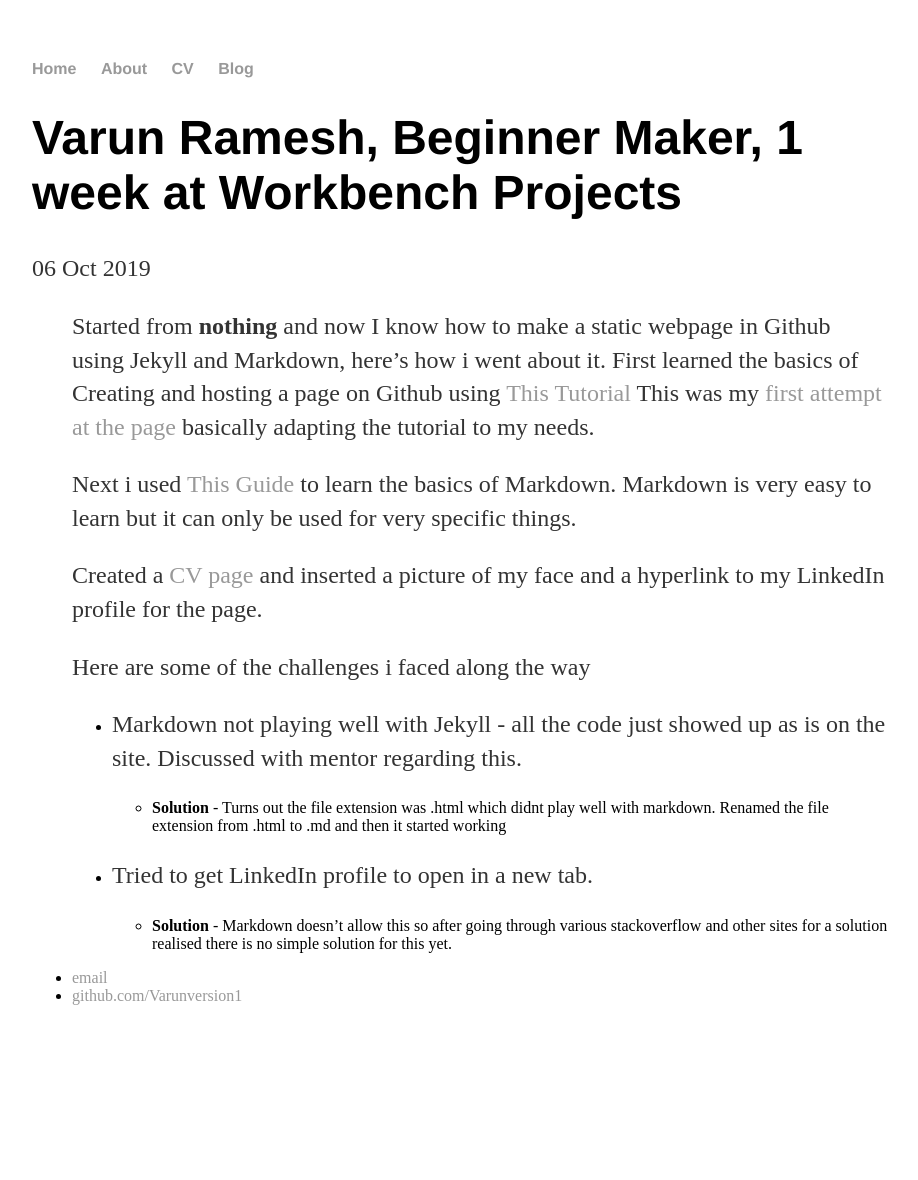
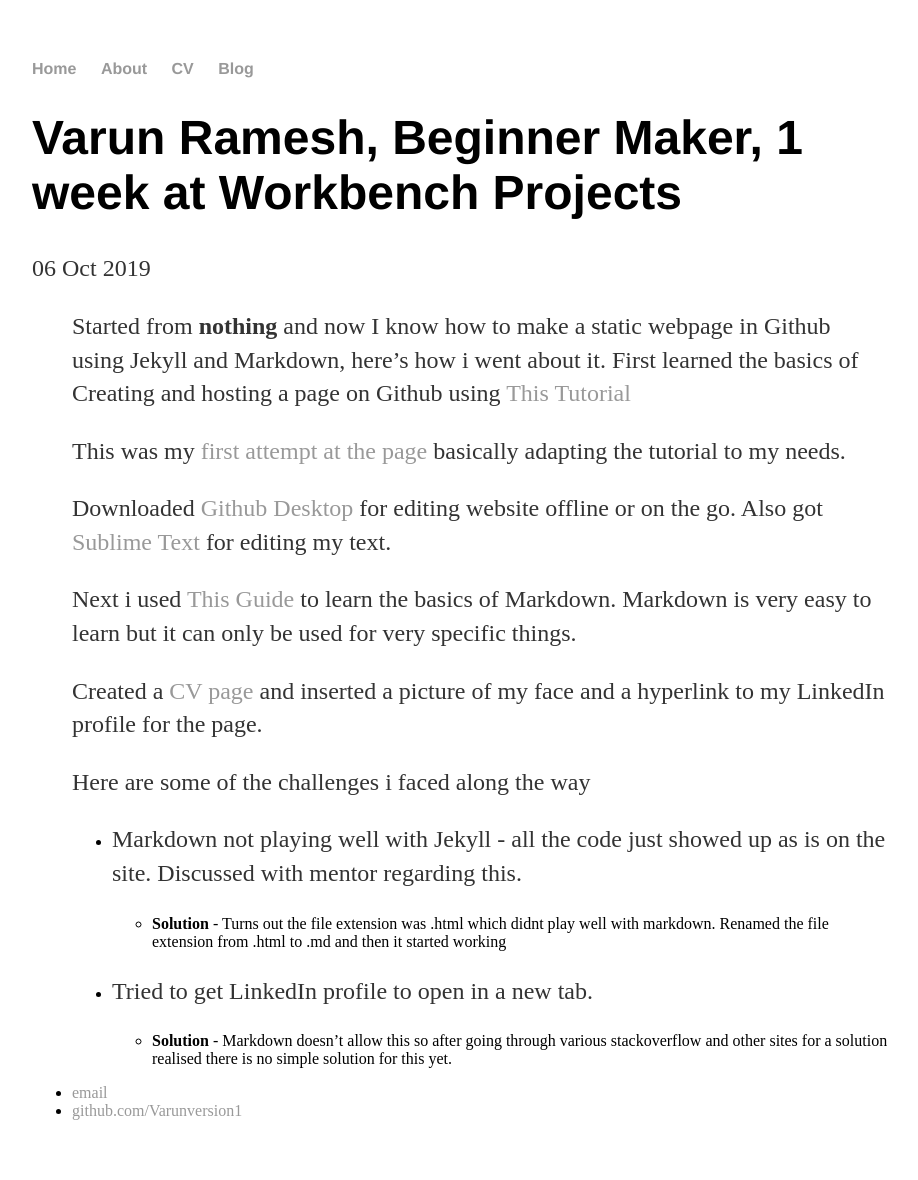
Before and after one commit to Varunversion1/Varunversion1.github.io, a Jekyll site: the page built from _posts/2019-10-06-varun-first-week.md, in a window 1280 px wide. Shown: the whole page, without its empty margins (160-1078 px from the left). Built offline with Jekyll 4.4.1, drawn with Linux system fonts in a browser that asks for light colours; before the commit the page ends 1065 px from its top, so only the background shows below that.

Commit message:
Update 2019-10-06-varun-first-week.md

```diff
--- a/_posts/2019-10-06-varun-first-week.md
+++ b/_posts/2019-10-06-varun-first-week.md
@@ -5,8 +5,11 @@ date: 2019-10-06
 ---
 
 > Started from **nothing** and now I know how to make a static webpage in Github using Jekyll and Markdown, here's how i went about it.
-> First learned the basics of Creating and hosting a page on Github using [This Tutorial](http://jmcglone.com/guides/github.io)
->This was my [first attempt at the page](Varunversion1.github.io) basically adapting the tutorial to my needs.
+> First learned the basics of Creating and hosting a page on Github using [This Tutorial](http://jmcglone.com/guides/github-pages/)
+>
+>This was my [first attempt at the page](https://varunversion1.github.io) basically adapting the tutorial to my needs.
+>
+>Downloaded [Github Desktop](https://desktop.github.com) for editing website offline or on the go. Also got [Sublime Text](https://www.sublimetext.com) for editing my text.
 >
 > Next i used [This Guide](https://www.markdowntutorial.com/) to learn the basics of Markdown. Markdown is very easy to learn but it can only be used for very specific things.
 >
```
